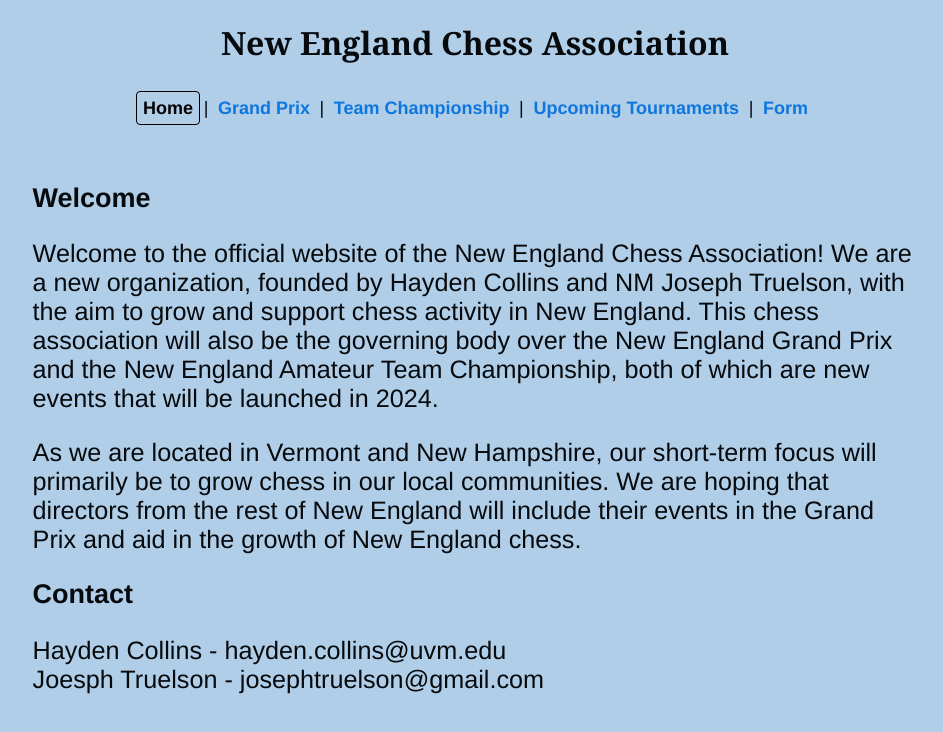
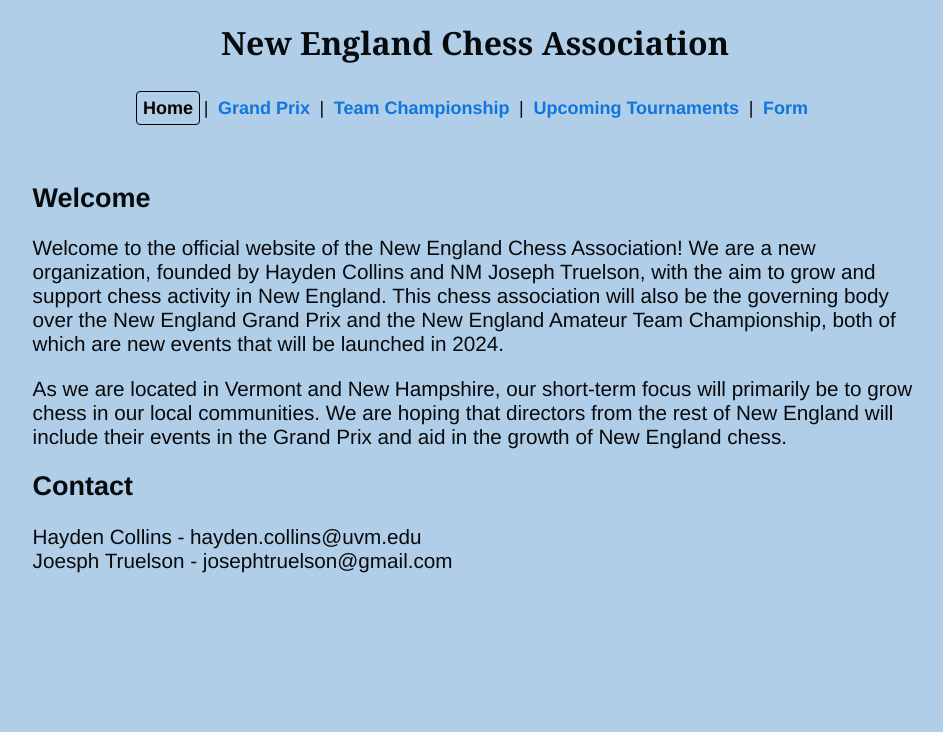
Before and after one commit to collinshayden/nneca-website, a Vue app in the folder website/: page / in a window 1280 px wide. Shown: the top 732 px of the page, without its empty margins (165-1108 px from the left). Built offline with nearby package versions, Linux system fonts and the light colour scheme.

Commit message:
fontsize for p

```diff
--- a/website/src/views/EmailForm.vue
+++ b/website/src/views/EmailForm.vue
@@ -62,7 +62,7 @@ export default {
 };
 </script>
 
-<style>
+<style scoped>
 label {
   font-size: 1.4em;
 }
--- a/website/src/views/Home.vue
+++ b/website/src/views/Home.vue
@@ -43,4 +43,7 @@ export default {
 html {
   background-color: #b0cee8;
 }
+p {
+  font-size: 1.15em;
+}
 </style>
```
